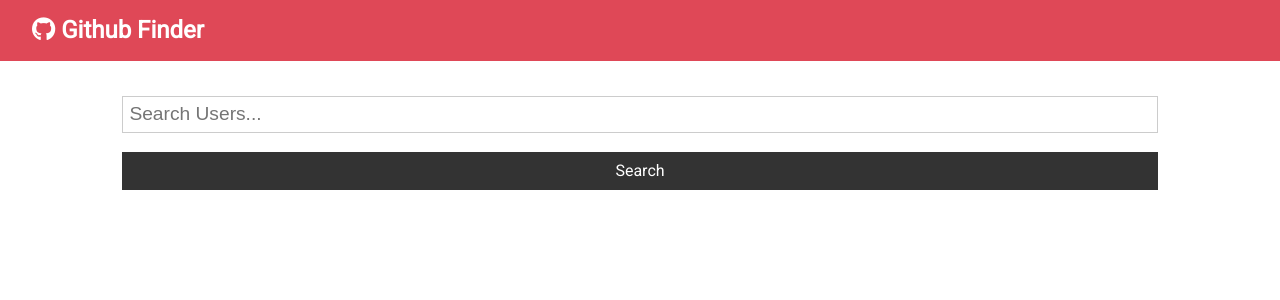
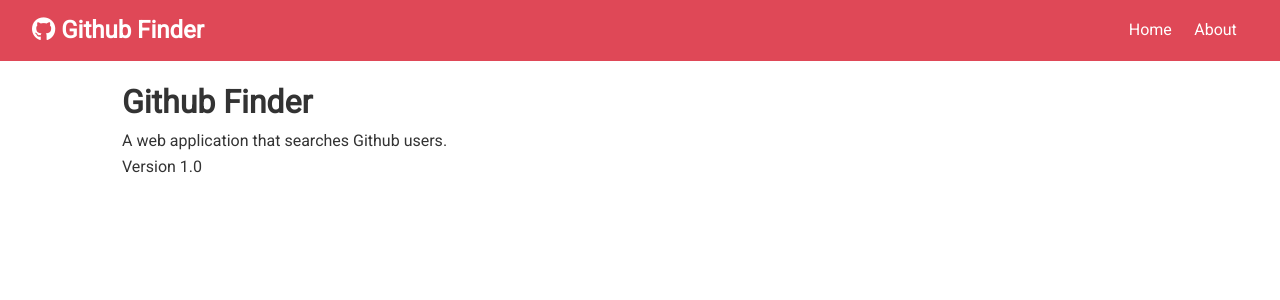
Before and after one commit to MysticQuest/Web-Github_Finder, a React (Create React App) app: page /about in a window 1280 px wide. Shown: the top 300 px of the page. Built offline with nearby package versions, Linux system fonts and the light colour scheme.

Commit message:
react router for about/userpage

```diff
--- a/package.json
+++ b/package.json
@@ -9,6 +9,7 @@
     "axios": "^0.19.2",
     "react": "^16.13.1",
     "react-dom": "^16.13.1",
+    "react-router-dom": "^5.1.2",
     "react-scripts": "3.4.0"
   },
   "scripts": {
--- a/src/App.js
+++ b/src/App.js
@@ -1,15 +1,19 @@
 /* eslint-disable no-template-curly-in-string */
-import React, { Component } from 'react';
+import React, { Component, Fragment } from 'react';
+import { BrowserRouter as Router, Switch, Route } from 'react-router-dom'
 import Navbar from './components/layout/Navbar.js'
 import Users from './components/users/Users'
+import User from './components/users/User'
 import Search from './components/users/Search'
 import Alert from './components/layout/Alert'
+import About from './components/pages/About'
 import axios from 'axios'
 import './App.css';
 
 class App extends Component {
   state = {
     users: [],
+    user: {},
     loading: false,
     alert: null
   }
@@ -24,12 +28,18 @@ class App extends Component {
 
   searchUsers = async text => {
     this.setState({ loading: true });
-    const res = await axios.get(
-      `https://api.github.com/search/users?q=${text}
-      &client_id=${process.env.REACT_APP_GITHUB_CLIENT_ID}
-      &client_secret=${process.env.REACT_APP_GITHUB_CLIENT_SECRET}`);
+    const res = await axios.get(`https://api.github.com/search/users?q=${text}`, {
+      auth: { username: process.env.REACT_APP_GITHUB_CLIENT_ID, password: process.env.REACT_APP_GITHUB_CLIENT_SECRET }
+    });
+    this.setState({ users: res.data.items, loading: false })
+  }
 
-    this.setState({ users: res.data.items, loading: false })
+  getUser = async (username) => {
+    this.setState({ loading: true });
+    const res = await axios.get(`https://api.github.com/users/${username}?`, {
+      auth: { username: process.env.REACT_APP_GITHUB_CLIENT_ID, password: process.env.REACT_APP_GITHUB_CLIENT_SECRET }
+    });
+    this.setState({ user: res.data, loading: false })
   }
 
   clearUsers = () => {
@@ -46,21 +56,38 @@ class App extends Component {
   }
 
   render() {
-    const { users, loading } = this.state;
+    const { users, user, loading } = this.state;
 
     return (
+      <Router>
         <div className="app">
           <Navbar />
           <div className="container">
             <Alert alert={this.state.alert} />
+            <Switch>
+              <Route exact path='/' render={props => (
+                <Fragment>
                   <Search
                     searchUsers={this.searchUsers}
                     clearUsers={this.clearUsers}
                     showClear={users.length > 0 ? true : false}
                     setAlert={this.setAlert} />
                   <Users loading={loading} users={users} />
+                </Fragment>
+              )} />
+              <Route exact path='/about' component={About} />
+              <Route exact path='/user/:login' render={props => (
+                <User
+                  {...props}
+                  getUser={this.getUser}
+                  user={user}
+                  loading={loading}
+                />
+              )} />
+            </Switch>
           </div>
         </div>
+      </Router>
 
     );
   }
--- a/src/components/layout/Navbar.js
+++ b/src/components/layout/Navbar.js
@@ -1,12 +1,22 @@
 import React from 'react'
+import { Link } from 'react-router-dom'
 import PropTypes from 'prop-types'
-
 
 const Navbar = ({ icon, title }) => {
 
     return (
         <nav className="navbar bg-primary">
-            <h1><i className={icon} /> {title}</h1>
+            <h1>
+                <i className={icon} /> {title}
+            </h1>
+            <ul>
+                <li>
+                    <Link to='/'>Home</Link>
+                </li>
+                <li>
+                    <Link to='/about'>About</Link>
+                </li>
+            </ul>
         </nav>
     )
 }
--- /dev/null
+++ b/src/components/pages/About.js
@@ -0,0 +1,13 @@
+import React, { Fragment } from 'react'
+
+const About = () => {
+    return (
+        <Fragment>
+            <h1>Github Finder</h1>
+            <p>A web application that searches Github users.</p>
+            <p>Version 1.0</p>
+        </Fragment>
+    )
+}
+
+export default About
--- /dev/null
+++ b/src/components/users/User.js
@@ -0,0 +1,35 @@
+import React, { Component } from 'react'
+
+export class User extends Component {
+    componentDidMount() {
+        this.props.getUser(this.props.match.params.login)
+    }
+
+    render() {
+        const { name,
+            avatar_url,
+            location,
+            bio,
+            blog,
+            login,
+            html_url,
+            followers,
+            following,
+            public_repos,
+            public_gists,
+            hireable
+        } = this.props.user;
+
+        const { loading } = this.props;
+
+        console.log(name)
+
+        return (
+            <div>
+                {name}
+            </div>
+        )
+    }
+}
+
+export default User
--- a/src/components/users/UserItem.js
+++ b/src/components/users/UserItem.js
@@ -1,4 +1,5 @@
 import React from 'react'
+import { Link } from 'react-router-dom'
 import PropTypes from 'prop-types'
 
 const UserItem = ({ user: { login, avatar_url, html_url } }) => {
@@ -9,7 +10,7 @@ const UserItem = ({ user: { login, avatar_url, html_url } }) => {
 
             <h3>{login}</h3>
 
-            <div><a href={html_url} className='btn-dark btn-sm btn my-1'> More </a>
+            <div><Link to={`/user/${login}`} className='btn-dark btn-sm btn my-1'> More </Link>
             </div>
         </div>
     )
```
Also changed, not shown: 1 other file (tests, documents, lock files or other folders). Lines whose indentation alone changed are shown as unchanged.
